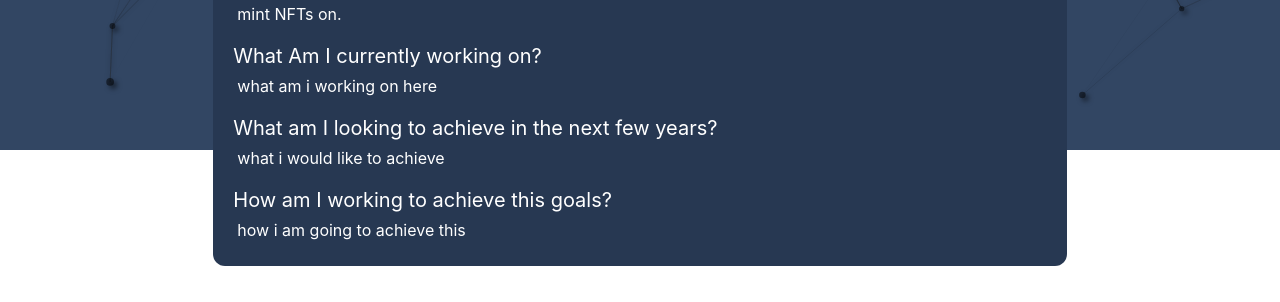
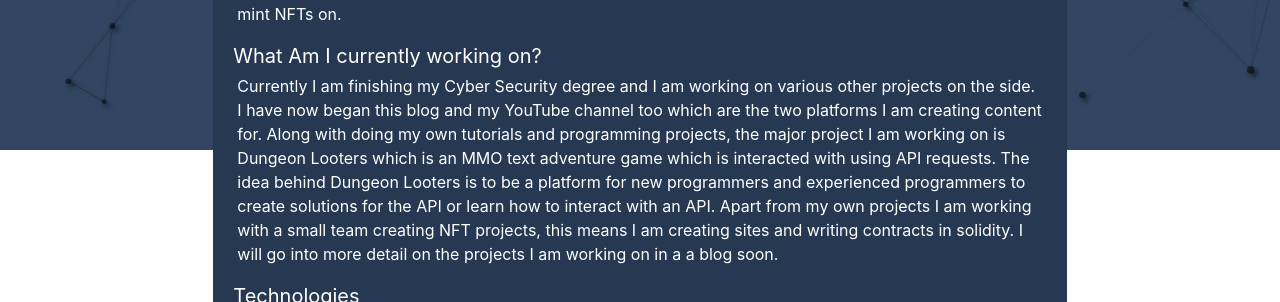
Before and after one commit to KermitTheFr0g/personal-portfolio, a Next.js app: page /about-me in a window 1280 px wide. Shown: the part 650-952 px from the top of the page. Before the commit the page ends 916 px from the top, so only its background shows below. Built offline with nearby package versions, Linux system fonts and the light colour scheme.

Commit message:
about me profile

```diff
--- a/components/modules/AboutMeProfile.jsx
+++ b/components/modules/AboutMeProfile.jsx
@@ -18,21 +18,33 @@ function AboutMeProfile(){
                     What Am I currently working on?
                 </div>
                 <p className='p-1'>
-                    what am i working on here
+                    Currently I am finishing my Cyber Security degree and I am working on various other projects on the side.
+                    I have now began this blog and my YouTube channel too which are the two platforms I am creating content for.
+                    Along with doing my own tutorials and programming projects, the major project I am working on is Dungeon Looters
+                    which is an MMO text adventure game which is interacted with using API requests. The idea behind Dungeon Looters
+                    is to be a platform for new programmers and experienced programmers to create solutions for the API or learn how to
+                    interact with an API. Apart from my own projects I am working with a small team creating NFT projects, this means I
+                    am creating sites and writing contracts in solidity. I will go into more detail on the projects I am working on in a
+                    a blog soon.
                 </p>
 
                 <div className='pt-3 text-xl'>
-                    What am I looking to achieve in the next few years?
+                    Technologies
                 </div>
                 <p className='p-1'>
-                    what i would like to achieve
+                    I am fluent in the classic languages, like Javascript and Python. I am still looking to expand my knowledge
+                    by learning some more languages. Along with these languages I have used ExpressJS, ReactJS, NextJS, and MySQL. All of
+                    these different technologies have different benefits and like I said I am looking to expand my knowledge more and
+                    this will all be documented here on my blog.
                 </p>
 
                 <div className='pt-3 text-xl'>
-                    How am I working to achieve this goals?
+                    When I am not coding...
                 </div>
                 <p className='p-1'>
-                    how i am going to achieve this
+                    When I am not coding or trying to break stuff I enjoy fitness and reading. You can follow my fitness journey
+                    <a className='pl-1 text-purple-300 underline' href="https://www.instagram.com/oligray_fitness/">here</a>. If you have any books
+                    to recommend or want any tips for working out (although I am not a PT) feel free to contact me.
                 </p>
 
             </div>
```
